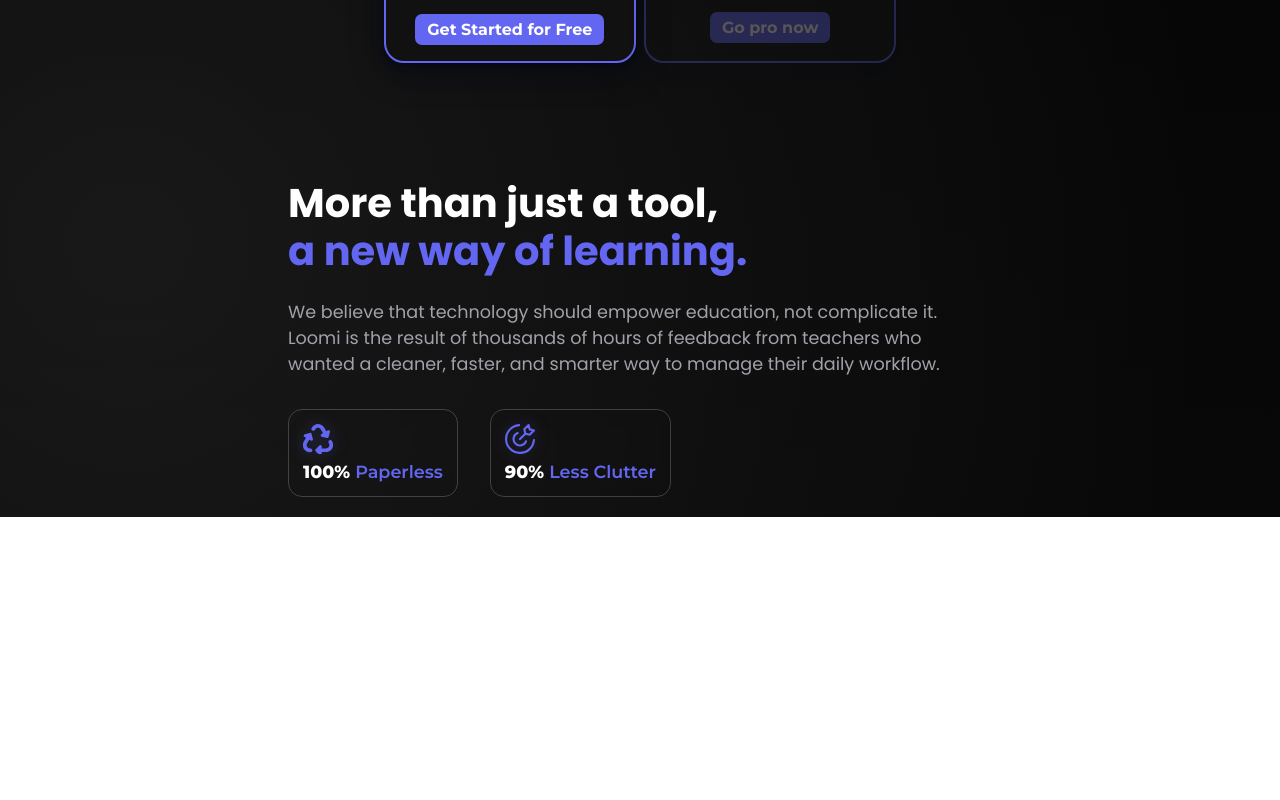
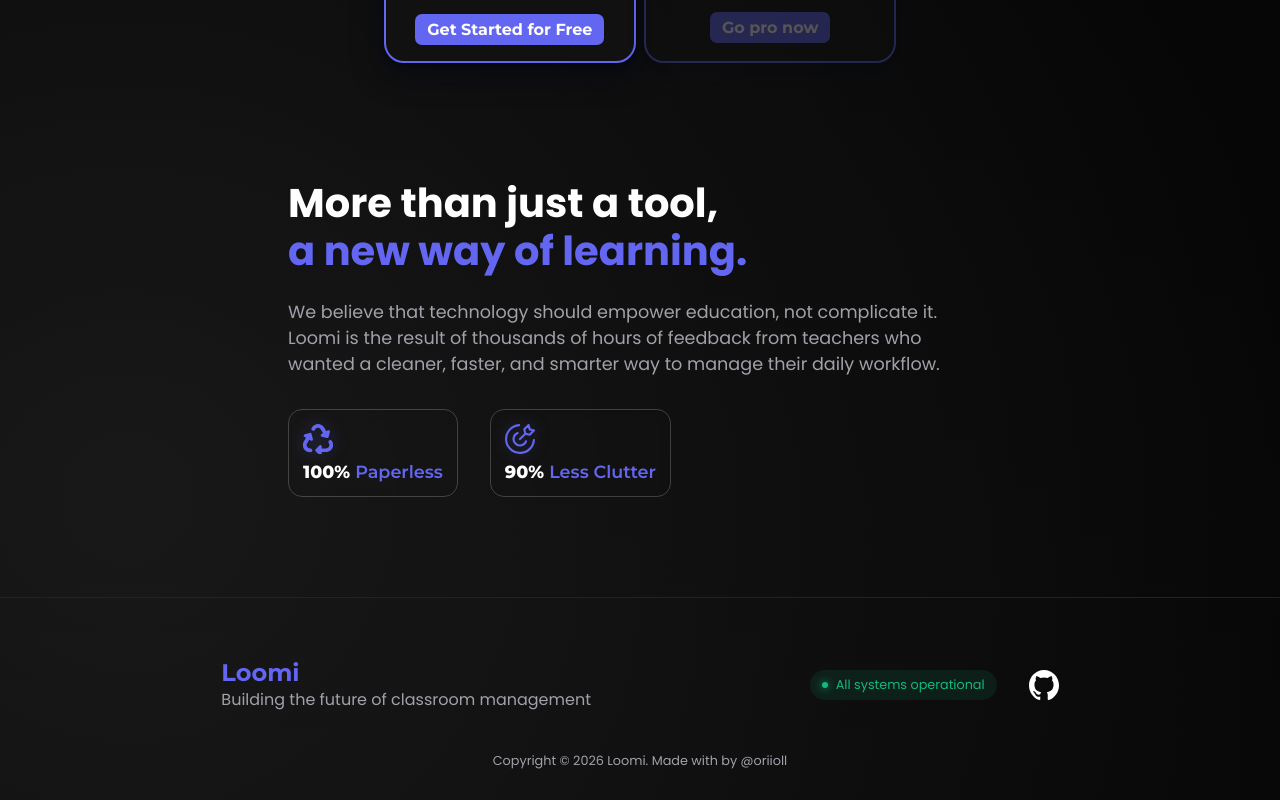
Before and after one commit to oriioll/loomi, a Vue app: page /home in a window 1280 px wide. Shown: the part 2237-3037 px from the top of the page. Before the commit the page ends 2754 px from the top, so only its background shows below. Built offline with nearby package versions, Linux system fonts and the light colour scheme.

Commit message:
feat: add footer component to Landing Page and design and include fadeIn animation to Landing view

```diff
--- /dev/null
+++ b/src/components/Landing/LandingFooter.vue
@@ -0,0 +1,131 @@
+<script setup lang="ts">
+import { onMounted } from 'vue'
+import { ref, computed } from 'vue'
+import { useRouter } from 'vue-router'
+const router = useRouter()
+
+const goToGithub = () => {
+    window.open('https://github.com/oriioll/loomi');
+}
+
+</script>
+<template>
+    <footer class="footer">
+        <div class="footerInfo">
+            <div class="text">
+                <h3>Loomi</h3>
+                <p>Building the future of classroom management</p>
+            </div>
+            <div class="info">
+                <div class="status">
+                    <div class="dot"></div>
+                    <p>All systems operational</p>
+                </div>
+                <svg @click="goToGithub" xmlns="http://www.w3.org/2000/svg" width="30" height="30" viewBox="0 0 16 16">
+                    <path fill="currentColor"
+                        d="M8 0C3.582 0 0 3.672 0 8.203c0 3.624 2.292 6.698 5.471 7.783c.4.075.546-.178.546-.396c0-.194-.006-.71-.01-1.395c-2.226.496-2.695-1.1-2.695-1.1c-.364-.947-.888-1.199-.888-1.199c-.727-.509.055-.499.055-.499c.803.059 1.225.846 1.225.846c.713 1.253 1.872.89 2.328.681c.073-.53.28-.891.508-1.096c-1.776-.207-3.644-.911-3.644-4.054c0-.896.312-1.628.824-2.201c-.083-.208-.357-1.042.078-2.171c0 0 .671-.22 2.2.84A7.5 7.5 0 0 1 8 3.967c.68.004 1.364.095 2.003.277c1.528-1.062 2.198-.841 2.198-.841c.436 1.13.162 1.963.08 2.17c.512.574.822 1.306.822 2.202c0 3.15-1.87 3.844-3.653 4.047c.288.253.543.754.543 1.52c0 1.096-.01 1.98-.01 2.25c0 .219.144.474.55.394C13.71 14.898 16 11.825 16 8.203C16 3.673 12.418 0 8 0" />
+                </svg>
+            </div>
+        </div>
+        <div class="copy">
+            <p>Copyright © 2026 Loomi. Made with by @oriioll</p>
+        </div>
+    </footer>
+</template>
+
+<style scoped>
+footer {
+    width: 100%;
+    padding: 60px 10% 30px;
+    border-top: 1px solid var(--card-border);
+    display: flex;
+    flex-direction: column;
+    align-items: center;
+    gap: 40px;
+}
+
+.footerInfo {
+    width: 100%;
+    display: flex;
+    justify-content: space-around;
+    gap: 2rem;
+}
+
+.text h3 {
+    color: var(--accent-primary);
+    font-size: 1.5rem;
+    font-family: var(--font-titles);
+}
+
+.text p {
+    color: var(--text-muted);
+}
+
+.info {
+    display: flex;
+    justify-content: center;
+    align-items: center;
+    gap: 2rem;
+
+    svg {
+        color: var(--text-main);
+        transition: color .25s ease;
+
+    }
+
+    svg:hover {
+        color: var(--accent-primary);
+        cursor: pointer;
+    }
+}
+
+.status {
+    font-size: 0.8rem;
+    color: var(--accent-secondary);
+    display: flex;
+    align-items: center;
+    gap: 8px;
+    background: rgba(16, 185, 129, 0.1);
+    padding: 6px 12px;
+    border-radius: 20px;
+}
+
+.dot {
+    width: 6px;
+    height: 6px;
+    background: currentColor;
+    border-radius: 50%;
+    box-shadow: 0 0 8px currentColor;
+}
+
+.copy {
+    color: var(--text-muted);
+    font-size: .8rem;
+}
+
+@media (max-width: 768px) {
+    .text p {
+        font-size: .7rem;
+        margin: 0;
+    }
+
+    .copy {
+        font-size: .7rem;
+    }
+
+    .status {
+        font-size: 0.7rem;
+        color: var(--accent-secondary);
+        display: flex;
+        align-items: center;
+        gap: 8px;
+        background: rgba(16, 185, 129, 0.1);
+        padding: 6px 12px;
+        border-radius: 20px;
+    }
+
+    .dot {
+        width: 0;
+    }
+}
+</style>
--- a/src/components/Landing/LandingHeader.vue
+++ b/src/components/Landing/LandingHeader.vue
@@ -22,7 +22,7 @@
                 <a class="navLink" @click.prevent="scrollVHs(190)">Pricing</a>
             </li>
             <li id="about">
-                <a class="navLink" href="#about">About</a>
+                <a class="navLink" @click.prevent="scrollVHs(270)">About</a>
             </li>
             <li class="login">
                 <a class="login" role="button" @click="router.push('/login')">Sign In</a>
--- a/src/views/Landing.vue
+++ b/src/views/Landing.vue
@@ -6,7 +6,8 @@
 import LandingHero from '@/components/Landing/LandingHero.vue';
 import LandingFeatures from '@/components/Landing/LandingFeatures.vue';
 import LandingPricing from '@/components/Landing/LandingPricing.vue';
-import LandingAbout from '@/components/Landing/LandingAbout.vue'
+import LandingAbout from '@/components/Landing/LandingAbout.vue';
+import LandingFooter from '@/components/Landing/LandingFooter.vue';
 const router = useRouter()
 
 </script>
@@ -17,6 +18,7 @@
         <LandingFeatures />
         <LandingPricing />
         <LandingAbout />
+        <LandingFooter />
     </main>
 </template>
 <style scoped>
@@ -29,5 +31,18 @@
     justify-content: flex-start;
     align-items: center;
     gap: 5rem;
+    animation: fadeInIntro 1s;
+}
+
+@keyframes fadeInIntro {
+    0% {
+        opacity: 0;
+        transform: translateY(40px);
+    }
+
+    100% {
+        opacity: 1;
+        transform: translateY(0);
+    }
 }
 </style>
--- a/src/views/Login.vue
+++ b/src/views/Login.vue
@@ -126,6 +126,7 @@
 
 header h1 {
   font-size: 4rem;
+  color: var(--accent-primary);
 }
 
 header p {
--- a/src/views/Register.vue
+++ b/src/views/Register.vue
@@ -181,6 +181,7 @@
 
 header h1 {
   font-size: 4rem;
+  color: var(--accent-primary);
 }
 
 header p {
```
